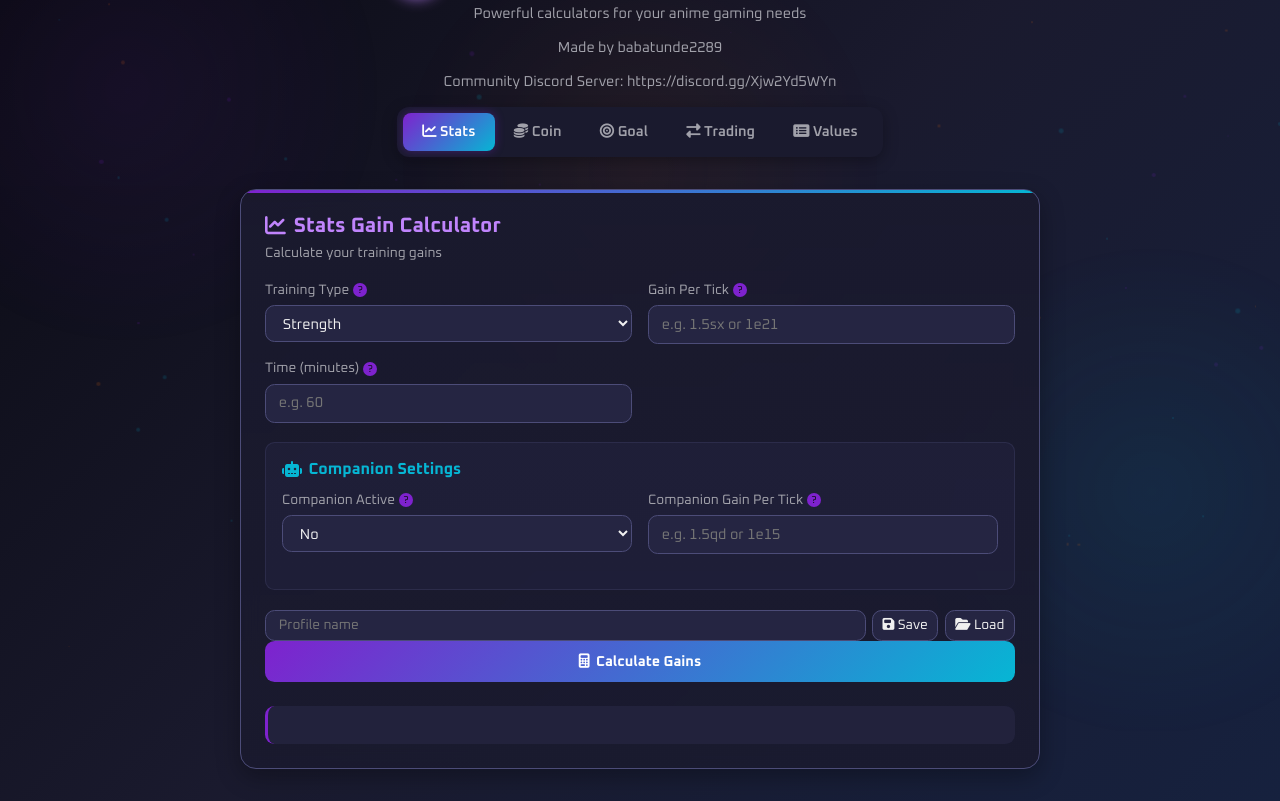
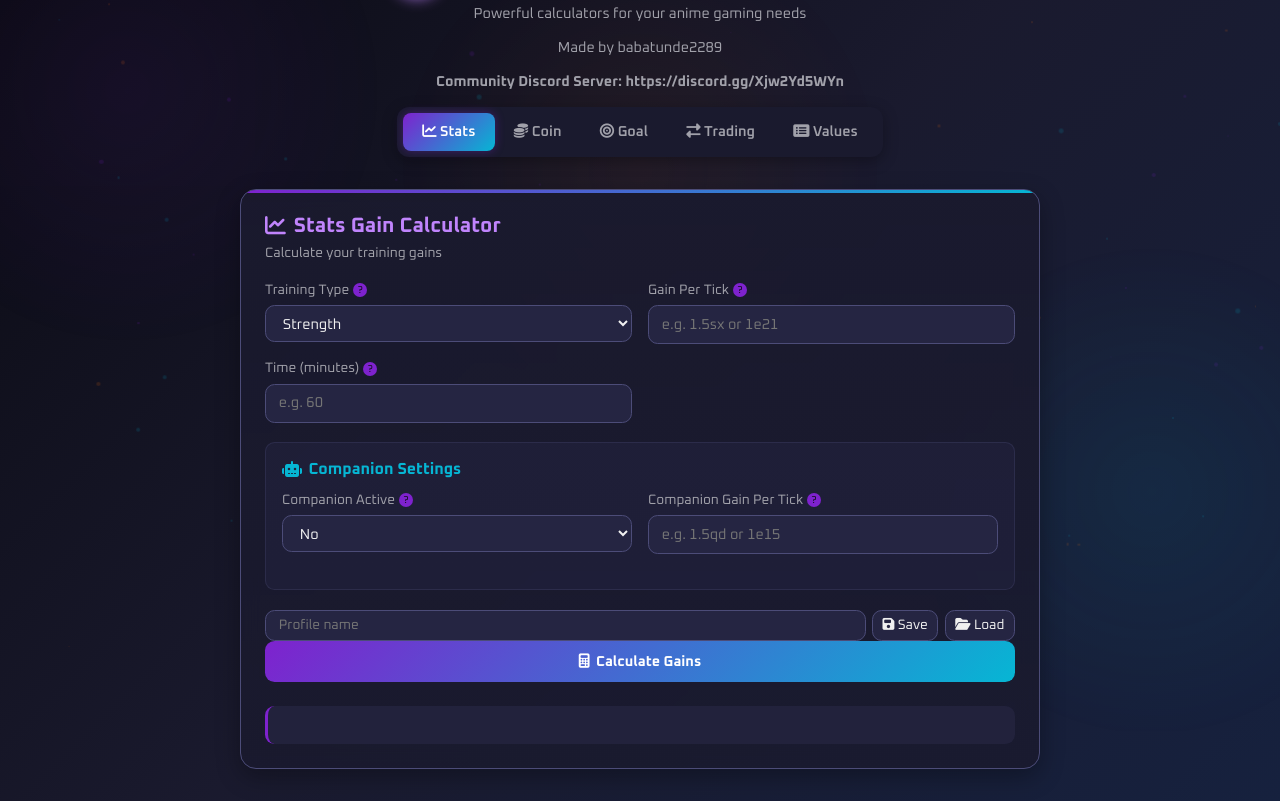
Before and after one commit to er1cdniyj/animesimcalc.github.io, a plain HTML site: page index.html in a window 1280 px wide. Shown: the part 69-870 px from the top of the page. Drawn offline with Linux system fonts and the light colour scheme.

Commit message:
Update index.html

```diff
--- a/index.html
+++ b/index.html
@@ -884,7 +884,7 @@
     </div>
     <p class="subtitle">Powerful calculators for your anime gaming needs</p>
      <p class="subtitle">Made by babatunde2289</p>
-    <p class="subtitle">Community Discord Server: https://discord.gg/Xjw2Yd5WYn </p>
+    <b><p class="subtitle">Community Discord Server: https://discord.gg/Xjw2Yd5WYn </p></b>
 
     <div class="navbar">
       <button class="nav-btn active" data-tab="stats-calc">
```
